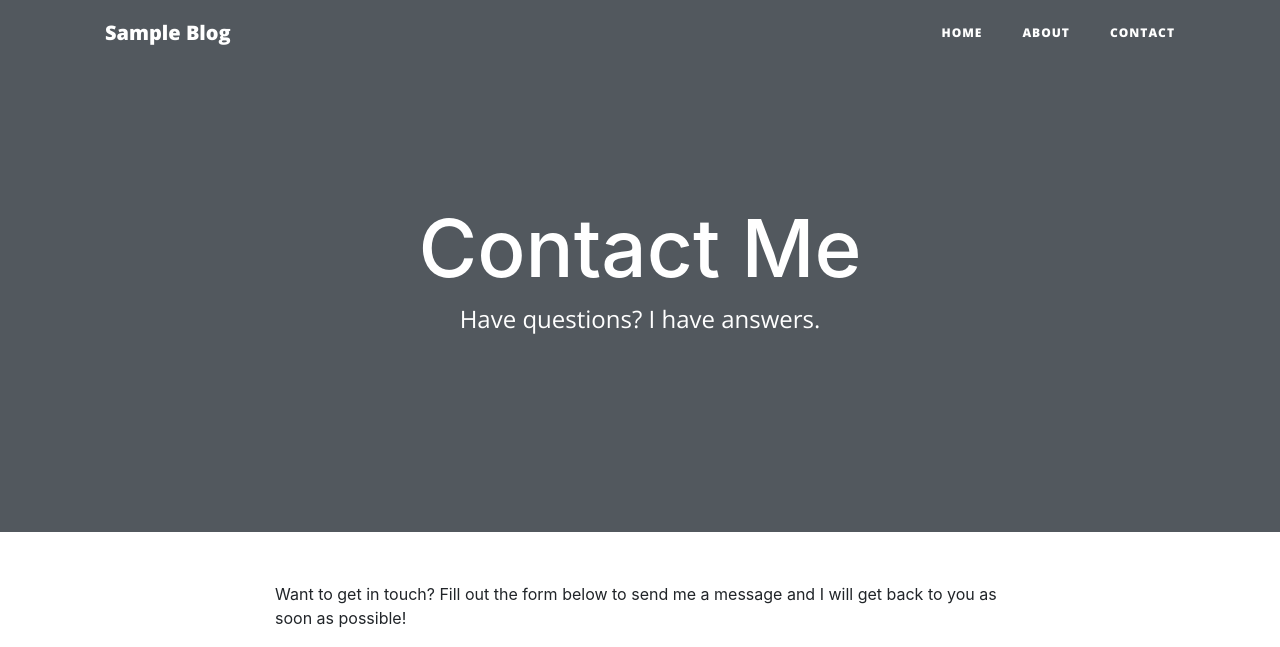
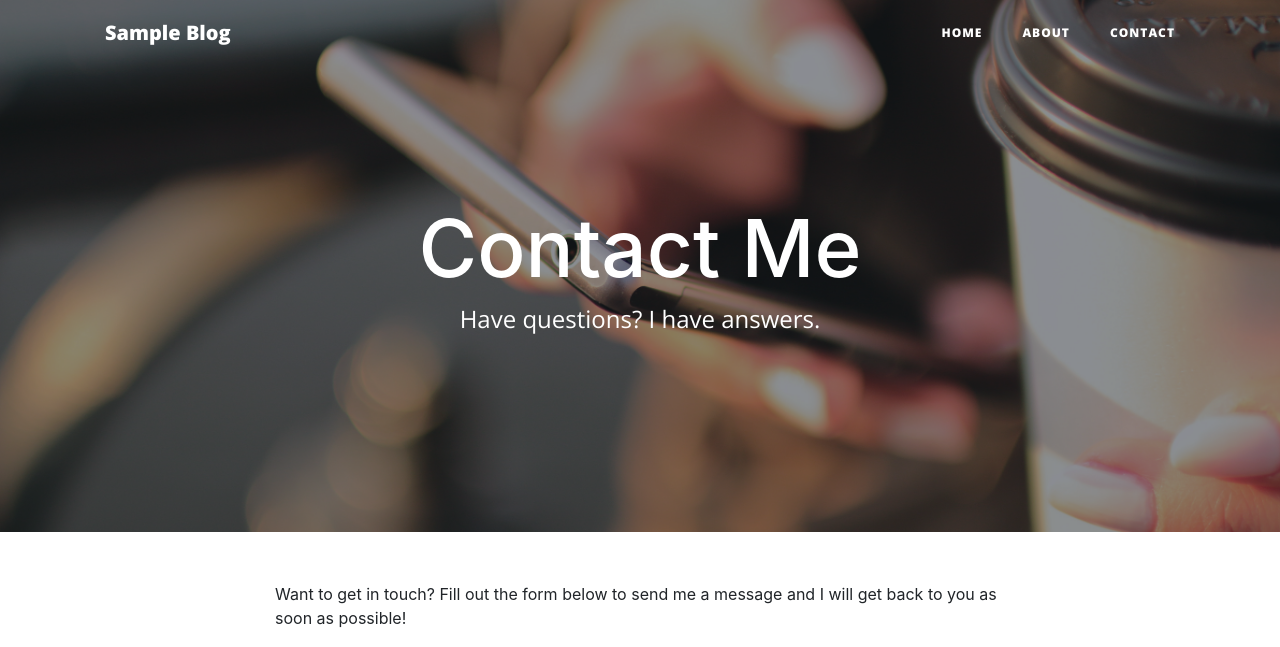
Before and after one commit to DavisRayM/sample_blog, a Django app: page /contact/ in a window 1280 px wide. Shown: the top 647 px of the page. Run offline with Django 3.2, Linux system fonts and the light colour scheme; some libraries are stand-ins or nearby versions.

Commit message:
Modify contact template - Add contact-bg static file - Add Header Image for Contact Page

```diff
--- a/blog/templates/blog/contact.html
+++ b/blog/templates/blog/contact.html
@@ -1,7 +1,8 @@
 {% extends 'headerless_base.html' %}
+{% load static %}
 
 {% block content %}
-    <header class="masthead" style="background-image: url('')">
+    <header class="masthead" style="background-image: url('{% static 'blog/img/contact-bg.jpg' %}')">
         <div class="overlay"></div>
         <div class="container">
         <div class="row">
```
Also changed, not shown: blog/static/blog/img/contact-bg.jpg (added).
